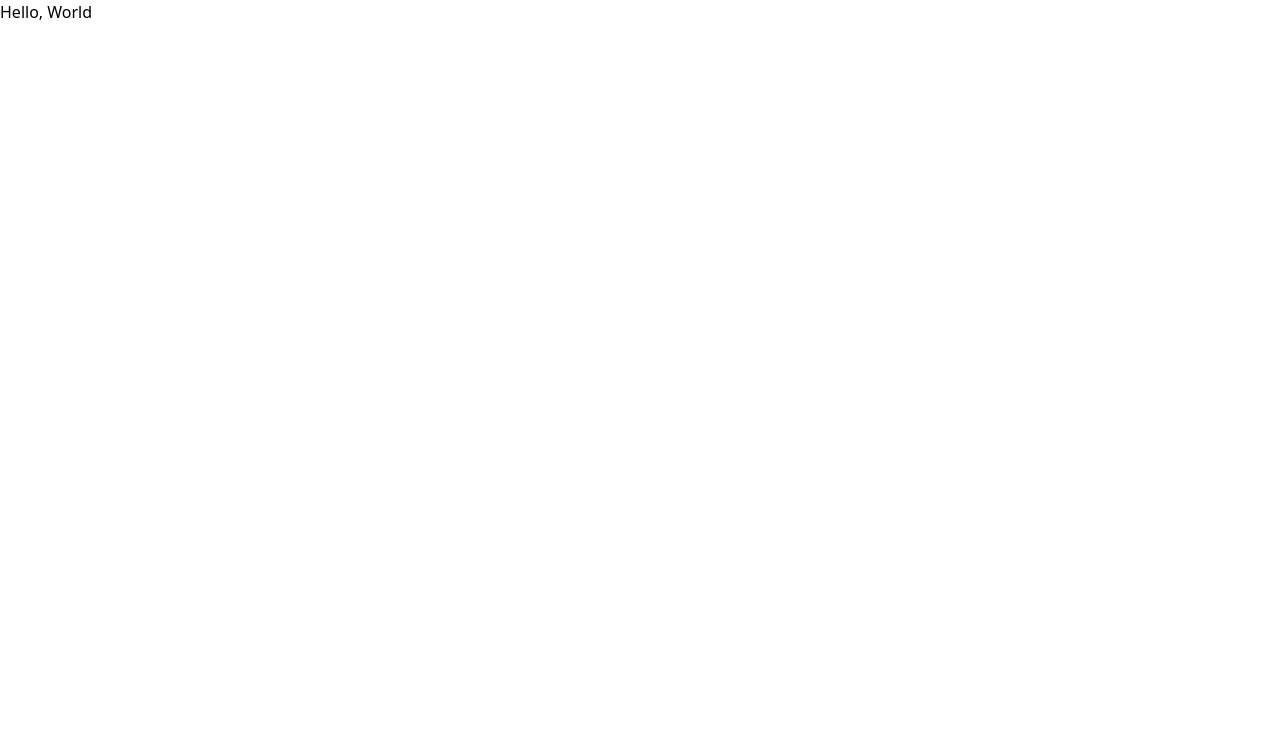
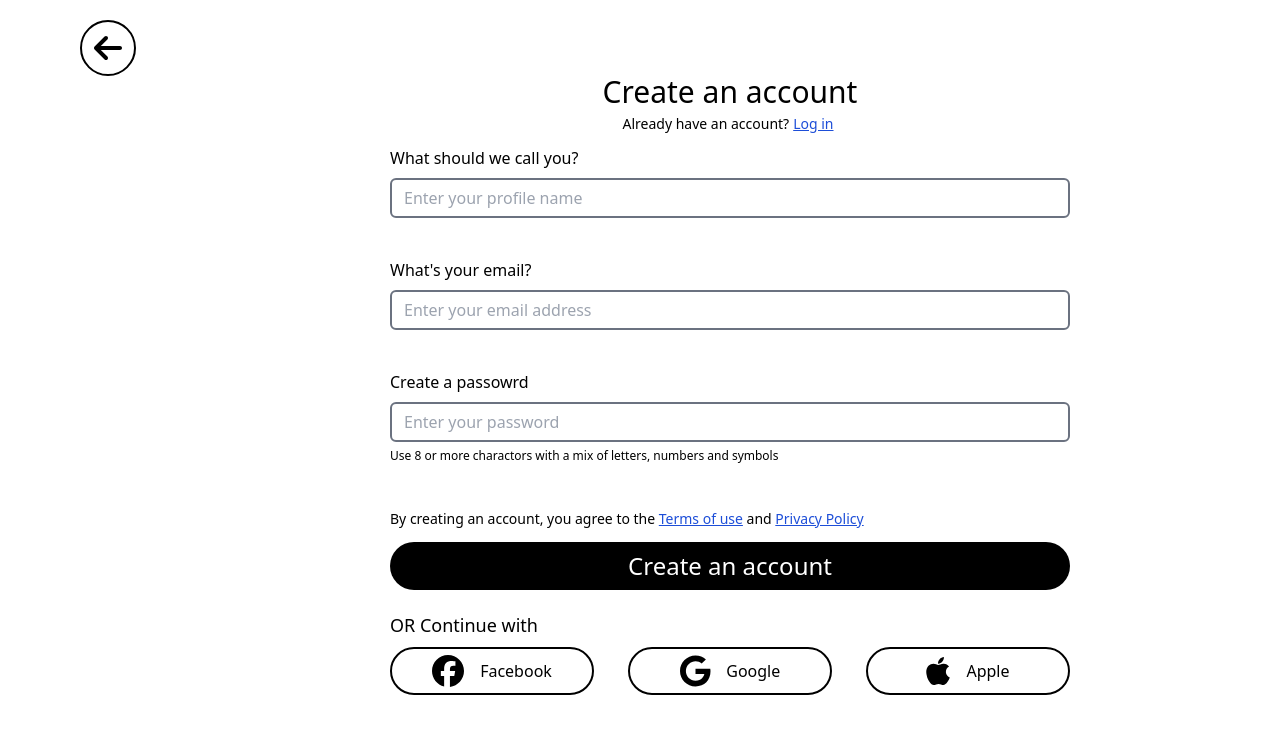
Before and after one commit to arsrivastawa/HnCC-Accounts, a React (Vite) app: page /Signup in a window 1280 px wide. Shown: the top 734 px of the page. Built offline with nearby package versions, Linux system fonts and the light colour scheme.

Commit message:
Signup and login page is completed

```diff
--- a/package.json
+++ b/package.json
@@ -10,6 +10,11 @@
     "preview": "vite preview"
   },
   "dependencies": {
+    "@fortawesome/fontawesome-svg-core": "^6.4.2",
+    "@fortawesome/free-brands-svg-icons": "^6.4.2",
+    "@fortawesome/free-regular-svg-icons": "^6.4.2",
+    "@fortawesome/free-solid-svg-icons": "^6.4.2",
+    "@fortawesome/react-fontawesome": "^0.2.0",
     "react": "^18.2.0",
     "react-dom": "^18.2.0",
     "react-icons": "^4.11.0",
--- a/src/App.jsx
+++ b/src/App.jsx
@@ -15,6 +15,7 @@ import {
   Link
 } from "react-router-dom";
 import Combined from "./components/Combined";
+import Login from "./components/Login";
 
 
 function App() {
@@ -28,6 +29,8 @@ function App() {
       <Routes>
           <Route path="/Signup" element={<Signup/>}/>
           <Route path="/" element={<Combined/>}/>
+          <Route path="/combined" element={<Combined/>}/>
+          <Route path="/login" element={<Login/>}/>
       </Routes>
 
       </BrowserRouter>
--- /dev/null
+++ b/src/components/Login.jsx
@@ -0,0 +1,86 @@
+import React from "react";
+import { FontAwesomeIcon } from "@fortawesome/react-fontawesome";
+import { Link } from "react-router-dom";
+import { faArrowLeft } from "@fortawesome/free-solid-svg-icons";
+import {
+  faFacebook,
+  faGoogle,
+  faApple,
+} from "@fortawesome/free-brands-svg-icons";
+
+const Login = () => {
+  return (
+    <>
+      <div className="backbtn h-[56px] w-[56px]  border-2 border-black mt-[20px] mx-[80px] flex justify-center items-center rounded-full hover:cursor-pointer">
+        <Link to={"/combined"}>
+          <FontAwesomeIcon icon={faArrowLeft} size="2xl" />
+        </Link>
+      </div>
+      <div className="form h-[600px] w-[580px]  first-letter  mx-[430px] flex flex-col justify-between items-center ">
+        <div className="w-full h-fit p-1  flex flex-col items-center">
+          <span className="text-3xl font-medium">Log in</span>
+          <span>
+            Don't have an account?{" "}
+            <Link to="/signup">
+              <button className="underline text-blue-700">Sign up</button>
+            </Link>
+          </span>
+        </div>
+        <div className="w-full h-fit  ">
+          <div className="button w-full h-12 border-[1px] border-gray-500 mt-3 mb-3 rounded-3xl flex justify-center items-center text-center hover:cursor-pointer">
+            <span className="px-2">
+              <FontAwesomeIcon icon={faFacebook} size="xl" />
+            </span>
+            <span>Log in with Facebook</span>
+          </div>
+          <div className="button h-12 w-full hover:cursor-pointer border-[1px] border-gray-500 mt-3 rounded-3xl flex justify-center items-center">
+            <span className="px-2">
+              <FontAwesomeIcon icon={faGoogle} size="xl" />
+            </span>
+            <span>Log in with Google</span>
+          </div>
+        </div>
+        <div className="line flex flex-row justify-center items-center mb-10">
+          <div className="w-[250px] h-[1px] border-[1px] border-gray-500 "></div>
+          <span className="mx-2">OR</span>
+          <div className="w-[250px] h-[1px] border-[1px] border-gray-500 "></div>
+        </div>
+        <div className="w-full h-fit  -mt-12">
+          <form action="">
+            <div className="mb-6">
+              <span className=" text-l">Your email</span>
+
+              <input
+                className="w-full border-[1px] border-gray-500 h-12 rounded-md px-2"
+                id="email"
+                type="email"
+                placeholder="Enter your email address"
+              />
+            </div>
+            <span className=" text-l mt-10">Your password</span>
+
+            <input
+              className="w-full border-[1px] border-gray-500 h-12 rounded-md px-2"
+              id="password"
+              type="password"
+              placeholder="Your password"
+            />
+            <button
+              className="underline mt-5 text-blue-700 text-sm flex flex-row
+             items-end  w-full "
+            >
+              <span>Forgot your password</span>
+            </button>
+          </form>
+        </div>
+        <div className="w-full h-20  ">
+          <button className="w-full bg-black text-white text-2xl p-2 rounded-3xl mt-3">
+            Log in
+          </button>
+        </div>
+      </div>
+    </>
+  );
+};
+
+export default Login;
--- a/src/components/Signup.jsx
+++ b/src/components/Signup.jsx
@@ -1,11 +1,111 @@
-import React from 'react'
+import React from "react";
 
+import { FontAwesomeIcon } from "@fortawesome/react-fontawesome";
+import { faArrowLeft } from "@fortawesome/free-solid-svg-icons";
+import {
+  faFacebook,
+  faGoogle,
+  faApple,
+} from "@fortawesome/free-brands-svg-icons";
+import { Link } from "react-router-dom";
 const Signup = () => {
   return (
-    <div>
-      Hello, World
-    </div>
-  )
-}
+    <>
+      <div className="backbtn h-[56px] w-[56px] border-2 border-black mt-[20px] mx-[80px] flex justify-center items-center rounded-full hover:cursor-pointer">
+        <Link to={"/combined"}>
+          <FontAwesomeIcon icon={faArrowLeft} size="2xl" />
+        </Link>
+      </div>
 
-export default Signup
+      <div className="form h-[650px] w-[680px]  first-letter -mt-[10px] mx-[390px] flex flex-col justify-between items-center">
+        <div className="head h-fit w-full  flex flex-col justify-between items-center p-2">
+          <span className="text-3xl font-medium">Create an account</span>
+          <span className="text-sm p-1 font-normal">
+            Already have an account?
+            <Link to="/Login">
+              <button className="px-1 underline text-blue-700">Log in</button>
+            </Link>
+          </span>
+        </div>
+        <form>
+          <div className="formaction h-fit  w-full ">
+            <div className="firstrow mb-10">
+              <span className=" text-l ">What should we call you?</span>
+
+              <input
+                className="w-full border-2 border-gray-500 h-10 rounded-md mt-2 px-3"
+                id="username"
+                type="text"
+                placeholder="Enter your profile name"
+              />
+            </div>
+            <div className="secondrow mb-10">
+              <span className=" text-l ">What's your email?</span>
+
+              <input
+                className="w-full border-2 border-gray-500 h-10 rounded-md mt-2 px-3"
+                id="email"
+                type="email"
+                placeholder="Enter your email address"
+              />
+            </div>
+            <div className="thirdrow mb-10">
+              <span className=" text-l ">Create a passowrd</span>
+
+              <input
+                className="w-full border-2 border-gray-500 h-10 rounded-md mt-2 px-3"
+                id="password"
+                type="password"
+                placeholder="Enter your password"
+              />
+              <span className="text-xs">
+                Use 8 or more charactors with a mix of letters, numbers and
+                symbols
+              </span>
+            </div>
+          </div>
+        </form>
+        <div className="buttons h-28 w-full ">
+          <span className="text-sm font-normal">
+            By creating an account, you agree to the{" "}
+            <button className="underline text-sm text-blue-700">
+              Terms of use
+            </button>{" "}
+            and{" "}
+            <button className="underline text-sm text-blue-700">
+              Privacy Policy
+            </button>
+          </span>
+          <button className="w-full bg-black text-white text-2xl p-2 rounded-3xl mt-3">
+            Create an account
+          </button>
+        </div>
+        <div className="loginwith h-28 w-full ">
+          <span className="text-lg">OR Continue with</span>
+          <div className="socialmedia flex justify-between">
+            <button className="w-[30%] border-2 border-black rounded-3xl h-12 mt-2 flex justify-center items-center">
+              <span className="p-2">
+                <FontAwesomeIcon icon={faFacebook} size="2xl" />
+              </span>
+              <span className="p-2">Facebook</span>
+            </button>
+            <button className="w-[30%] border-2 border-black rounded-3xl h-12 mt-2 flex justify-center items-center">
+              <span className="p-2">
+                <FontAwesomeIcon icon={faGoogle} size="2xl" />
+              </span>
+              <span className="p-2">Google</span>
+            </button>
+            <button className="w-[30%] border-2 border-black rounded-3xl h-12 mt-2 flex justify-center items-center">
+              <span className="p-2">
+                <FontAwesomeIcon icon={faApple} size="2xl" />
+              </span>
+              <span className="p-2">Apple</span>
+            </button>
+          </div>
+        </div>
+      </div>
+    </>
+  );
+};
+
+export default Signup;
```
Also changed, not shown: 1 other file (tests, documents, lock files or other folders).
